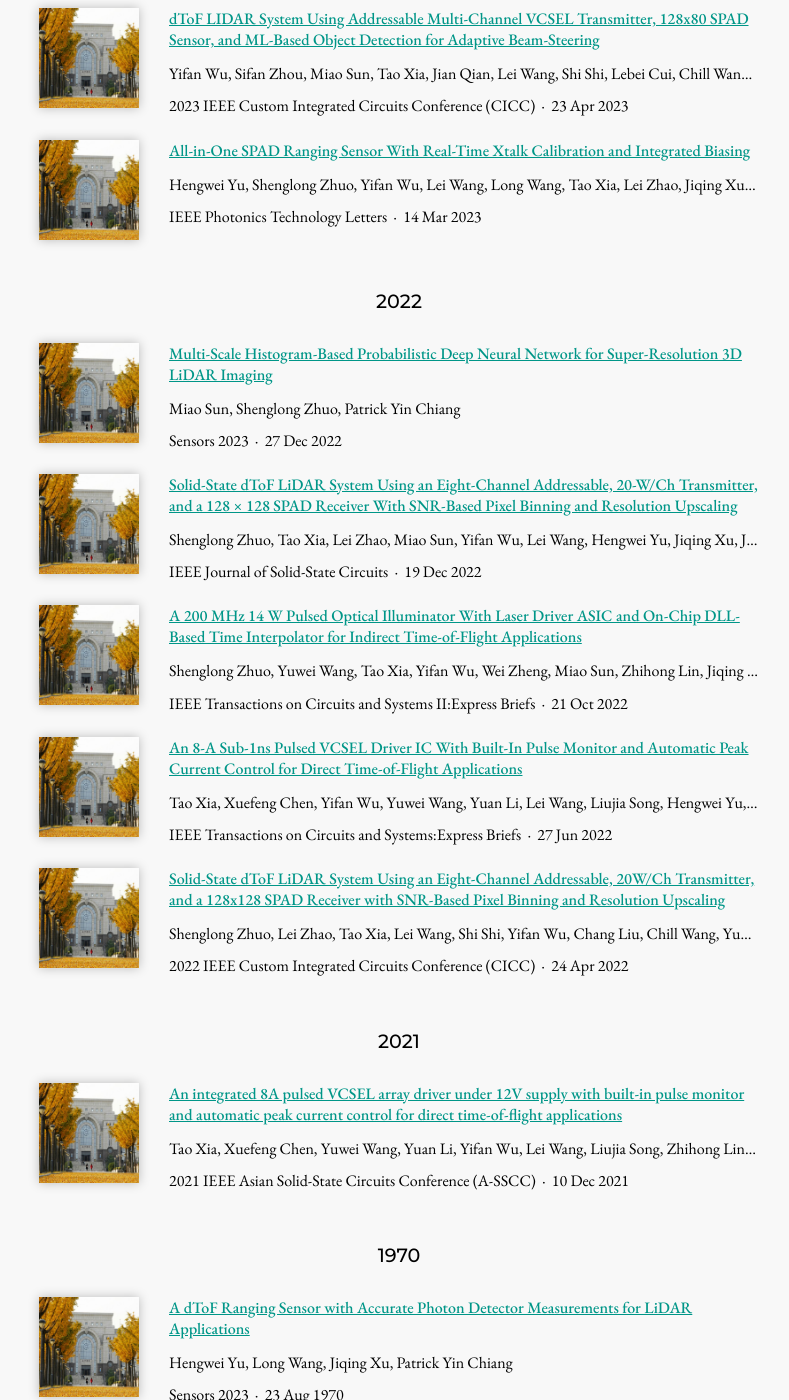
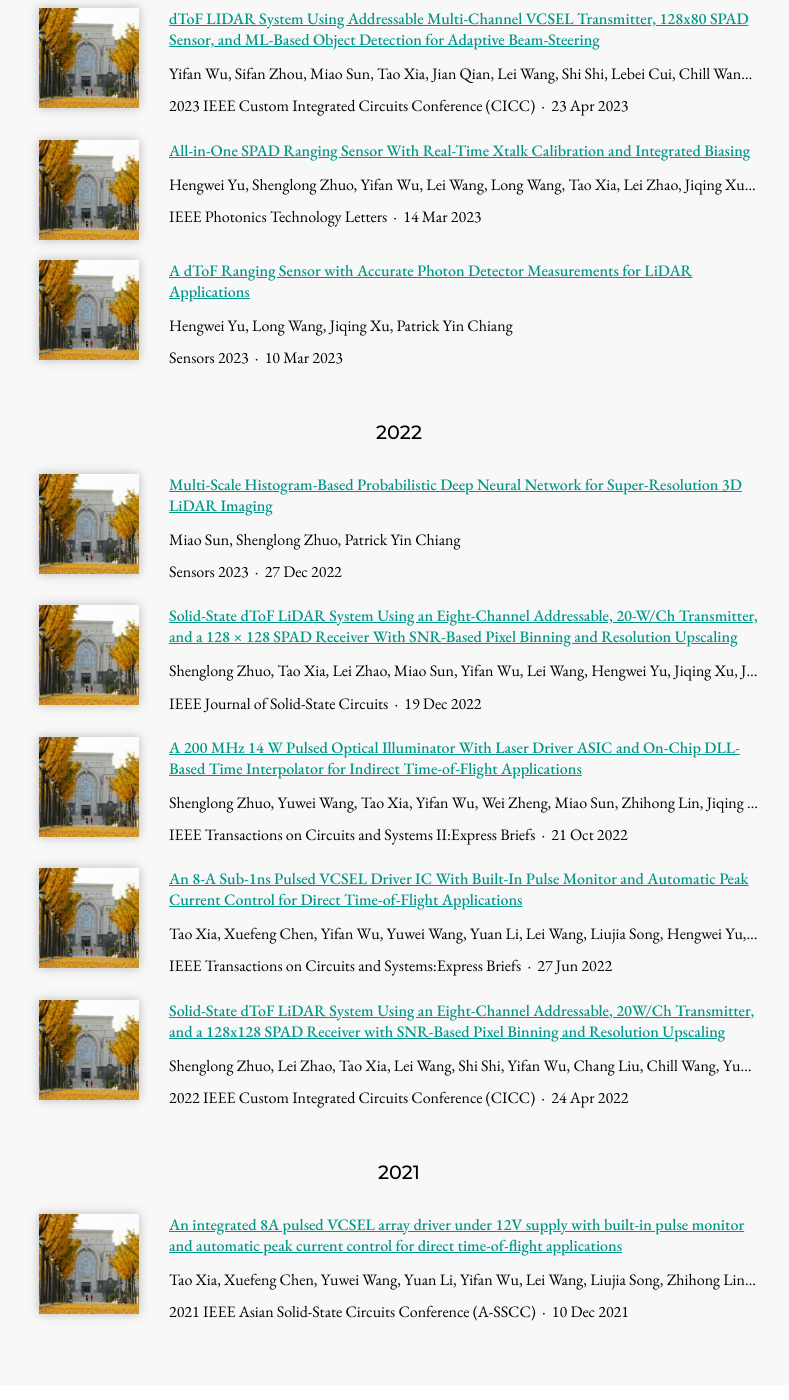
Before and after one commit to PatrickAIlab/PatrickAIlab.github.io, a Jekyll site: the page built from research/index.md, in a window 1280 px wide and 1400 px high, scrolled down 623 px. Shown: the whole window, without its empty margins (241-1030 px from the left). Built offline with Jekyll 4.4.1, drawn with Linux system fonts in a browser that asks for light colours; nearby versions of some CDN libraries.

Commit message:
Update research-output.yml

```diff
--- a/_data/research-output.yml
+++ b/_data/research-output.yml
@@ -138,7 +138,7 @@
   - Jiqing Xu
   - Patrick Yin Chiang
   publisher: Sensors 2023
-  date: '20230310'
+  date: '2023-03-10'
   link: https://www.mdpi.com/1424-8220/23/6/3011
   id: doi:10.3390/s23063011
   image: images/image_1.jpg
```
